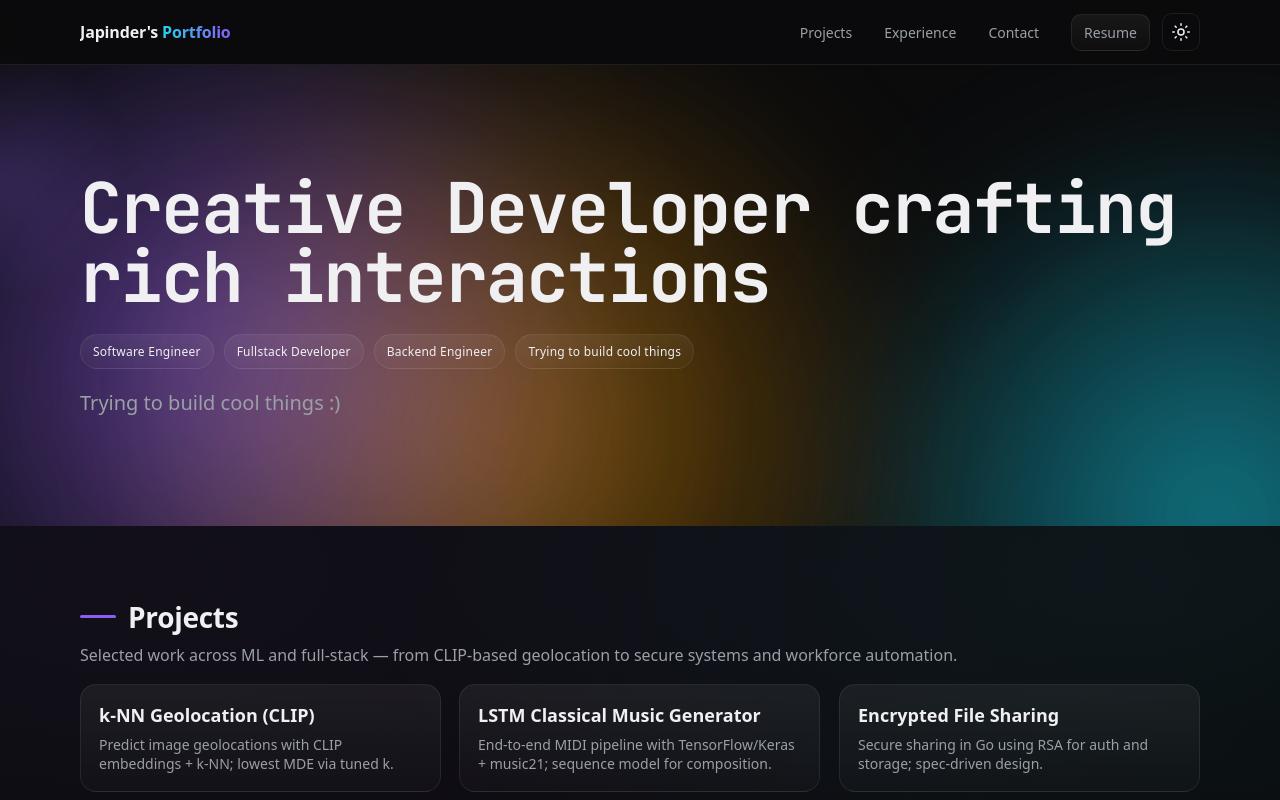
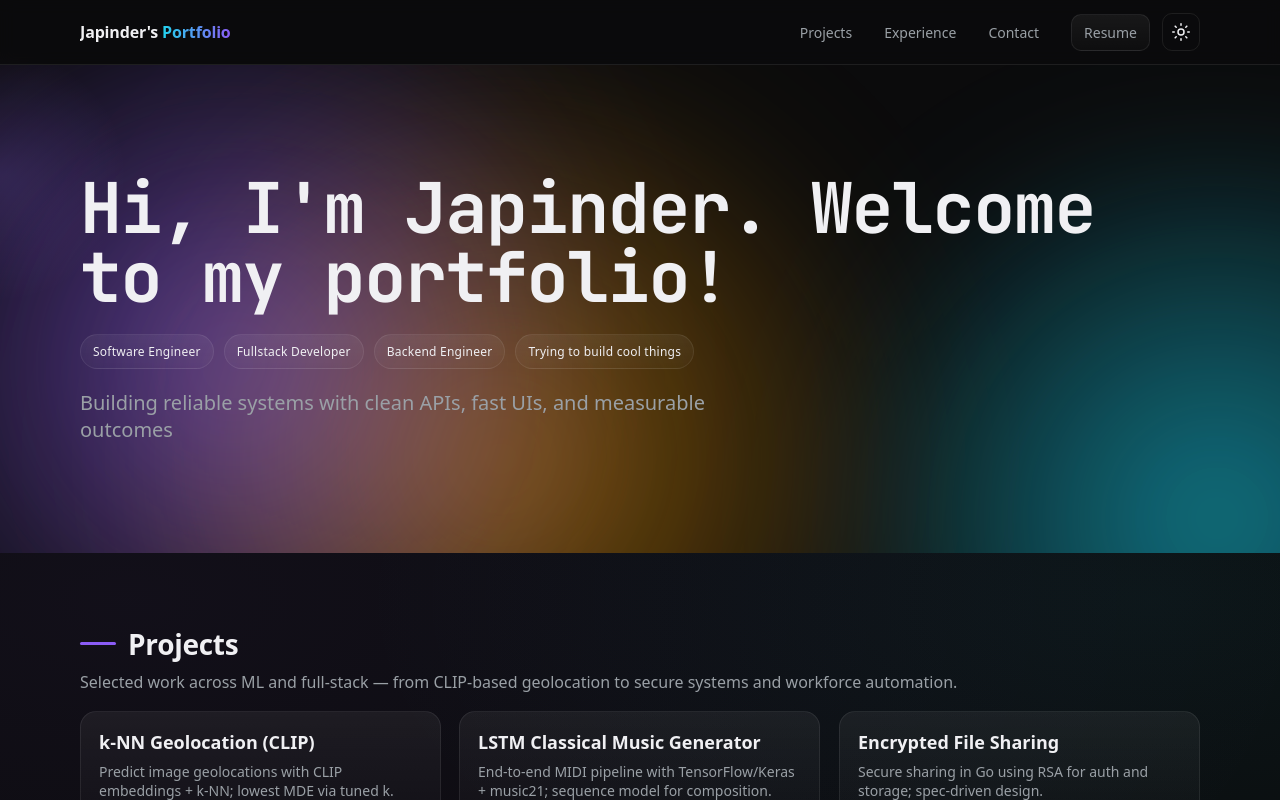
Before and after one commit to japinder12/japinder12.github.io, a Next.js app: page / in a window 1280 px wide. Shown: the top 800 px of the page. Built offline with nearby package versions, Linux system fonts and the light colour scheme; no server answers.

Commit message:
update Hero copy details

```diff
--- a/src/components/Hero.tsx
+++ b/src/components/Hero.tsx
@@ -58,7 +58,7 @@ export default function Hero() {
   }, [])
 
   // Typewriter effect for the main headline (with caret)
-  const fullTitle = 'Creative Developer crafting rich interactions'
+  const fullTitle = 'Hi, I\'m Japinder. Welcome to my portfolio!'
   const [title, setTitle] = useState<string>('')
   const [showCaret, setShowCaret] = useState(true)
   useEffect(() => {
@@ -95,7 +95,7 @@ export default function Hero() {
           ))}
         </div>
         <p className="sub reveal" style={{ transitionDelay: '220ms' }}>
-          Trying to build cool things :{")"}
+          Building reliable systems with clean APIs, fast UIs, and measurable outcomes
         </p>
         {/* CTA buttons intentionally removed per request */}
       </div>
```
